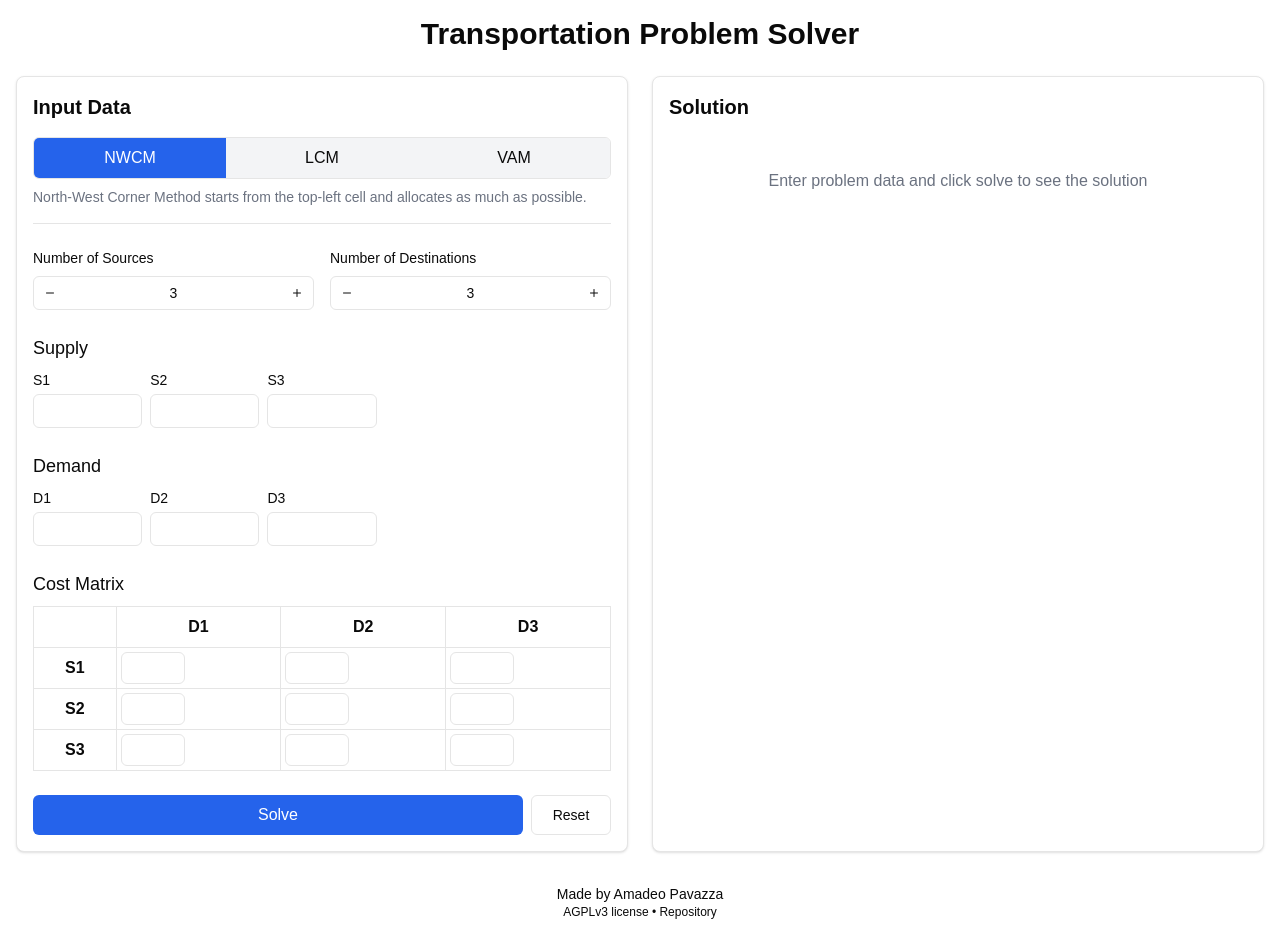
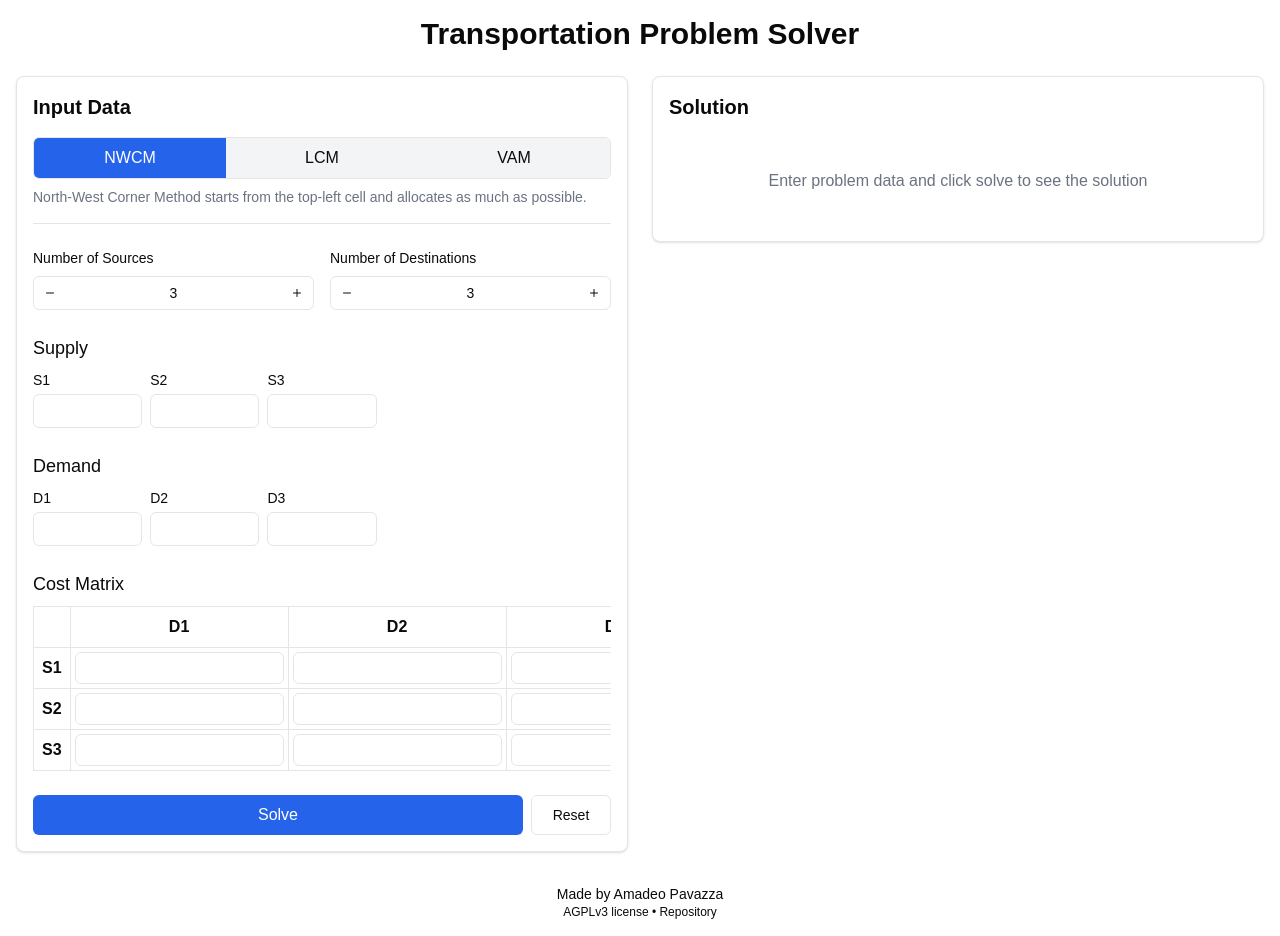
Before and after one commit to apavazza/transportation, a Next.js app: page / in a window 1280 px wide. Built offline with nearby package versions, Linux system fonts and the light colour scheme.

Commit message:
Improved input styling

```diff
--- a/src/components/input-form.tsx
+++ b/src/components/input-form.tsx
@@ -266,9 +266,9 @@ export default function InputForm({ onSolve, onReset }: InputFormProps) {
           <table className="w-full border-collapse">
             <thead>
               <tr>
-                <th className="p-2 border"></th>
+                <th className="p-2 border text-center"></th>
                 {Array.from({ length: destinations }).map((_, index) => (
-                  <th key={`header-dest-${index}`} className="p-2 border">
+                  <th key={`header-dest-${index}`} className="p-2 border text-center">
                     D{index + 1}
                   </th>
                 ))}
@@ -277,15 +277,15 @@ export default function InputForm({ onSolve, onReset }: InputFormProps) {
             <tbody>
               {Array.from({ length: sources }).map((_, sourceIndex) => (
                 <tr key={`row-${sourceIndex}`}>
-                  <th className="p-2 border">S{sourceIndex + 1}</th>
+                  <th className="p-2 border text-center">S{sourceIndex + 1}</th>
                   {Array.from({ length: destinations }).map((_, destIndex) => (
-                    <td key={`cell-${sourceIndex}-${destIndex}`} className="p-1 border">
+                    <td key={`cell-${sourceIndex}-${destIndex}`} className="p-1 border text-center">
                       <input
                         type="number"
                         min={0}
                         value={costs[sourceIndex]?.[destIndex] ?? ""}
                         onChange={(e) => handleCostChange(sourceIndex, destIndex, e.target.value)}
-                        className="w-16 h-8 text-center border rounded-md"
+                        className="h-8  border rounded-md"
                       />
                     </td>
                   ))}
--- a/src/components/transportation-solver.tsx
+++ b/src/components/transportation-solver.tsx
@@ -42,7 +42,7 @@ export default function TransportationSolver() {
   }
 
   return (
-    <div className="grid grid-cols-1 md:grid-cols-2 gap-6">
+    <div className="grid grid-cols-1 md:grid-cols-2 gap-6 items-start">
       <div className="bg-white rounded-lg shadow p-4 border">
         <h2 className="text-xl font-semibold mb-4">Input Data</h2>
         <InputForm onSolve={handleSolve} onReset={handleReset} />
```
